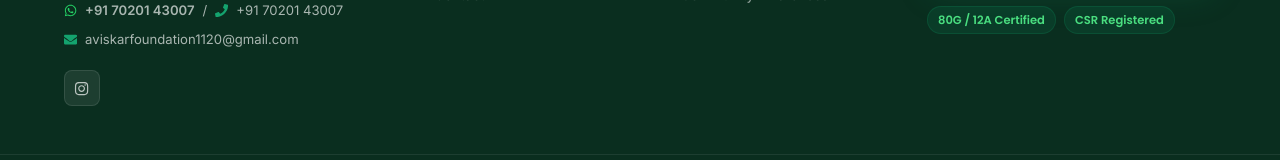
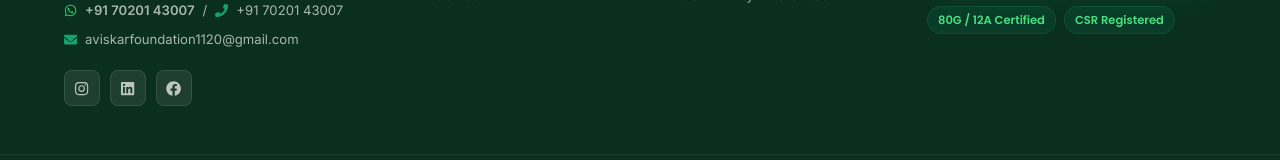
Before and after one commit to bhisekarsatyajit2006/Aviskar, a React (Vite) app: page / in a window 1280 px wide. Shown: the part 9320-9480 px from the top of the page. Built offline with nearby package versions, Linux system fonts and the light colour scheme.

Commit message:
Add LinkedIn and Facebook social links to footer

```diff
--- a/src/components/Footer.jsx
+++ b/src/components/Footer.jsx
@@ -1,4 +1,4 @@
-import { FaInstagram, FaMapMarkerAlt, FaPhone, FaEnvelope, FaWhatsapp } from 'react-icons/fa';
+import { FaInstagram, FaLinkedin, FaFacebook, FaMapMarkerAlt, FaPhone, FaEnvelope, FaWhatsapp } from 'react-icons/fa';
 import './Footer.css';
 
 const quickLinks = [
@@ -17,6 +17,16 @@ const socials = [
     icon: <FaInstagram />,
     href: 'https://www.instagram.com/aviskar_foundation?igsh=OHRzNWkzam10ajE1',
     label: 'Instagram',
+  },
+  {
+    icon: <FaLinkedin />,
+    href: 'https://www.linkedin.com/in/aviskar-foundation-96b2ab410?utm_source=share_via&utm_content=profile&utm_medium=member_android',
+    label: 'LinkedIn',
+  },
+  {
+    icon: <FaFacebook />,
+    href: 'https://www.facebook.com/share/1CeayCDALq/',
+    label: 'Facebook',
   },
 ];
 
```
